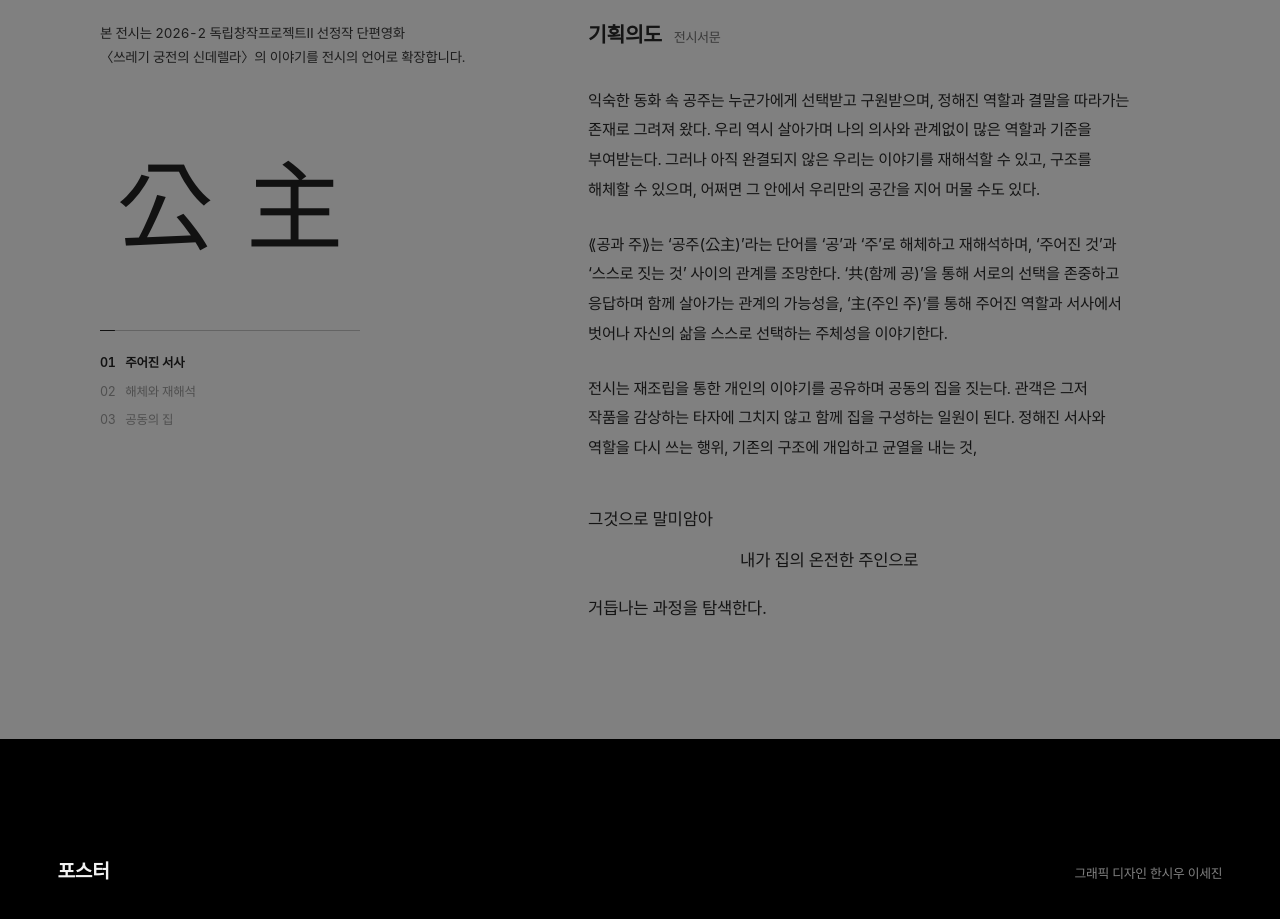
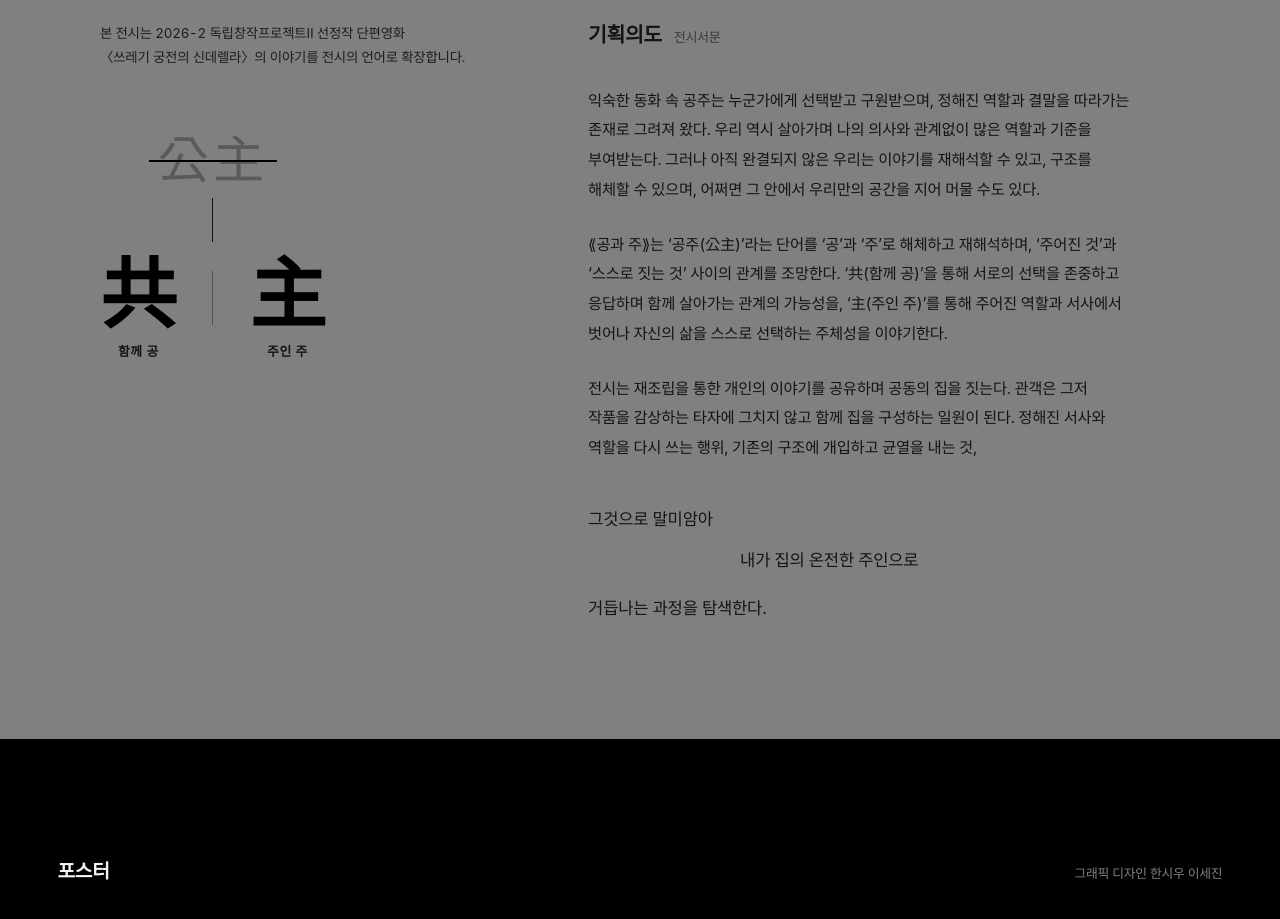
Before and after one commit to thisnicework/ownhomeown, a React (Vite) app: page / in a window 1280 px wide. Shown: the part 900-1819 px from the top of the page. Built offline with nearby package versions, Linux system fonts and the light colour scheme; a web font is replaced by a local one.

Commit message:
Simplify preface deconstruction into crisp 公主 -> 共 | 主 sequence

```diff
--- a/src/App.css
+++ b/src/App.css
@@ -656,106 +656,131 @@
   padding-top: 0.3rem;
 }
 
-/* Scroll-Driven Deconstruction Typographic Stage (公主 → 共 · 主) */
-.pdf-deconstruct-stage {
-  display: flex;
-  flex-direction: column;
-  gap: 1.35rem;
-}
-
-.pdf-deconstruct-glyphs {
-  display: flex;
+/* Clear, Simple Typographic Deconstruction: 公主 (strike) ↓ 共 | 主 */
+.pdf-decon {
+  display: flex;
+  flex-direction: column;
+  align-items: flex-start;
+  width: fit-content;
+}
+
+.pdf-decon__before {
+  position: relative;
+  display: inline-flex;
   align-items: center;
-  justify-content: flex-start;
-  padding-left: 1rem;
-  gap: 0.45rem;
-  min-height: clamp(120px, 14vw, 175px);
-}
-
-.pdf-deconstruct-char {
-  position: relative;
-  display: flex;
-  flex-direction: column;
+  align-self: center;
+}
+
+.pdf-decon__old-word {
+  font-family: var(--font-serif);
+  font-size: clamp(2.4rem, 4vw, 3.2rem);
+  font-weight: 500;
+  letter-spacing: 0.08em;
+  line-height: 1;
+  color: #141414;
+  transition: opacity 0.6s var(--ease-expo) 0.45s;
+}
+
+.pdf-decon.is-active .pdf-decon__old-word {
+  opacity: 0.34;
+}
+
+.pdf-decon__strike {
+  position: absolute;
+  left: -8%;
+  right: -8%;
+  top: 52%;
+  height: 2px;
+  background: #000000;
+  transform: scaleX(0);
+  transform-origin: left;
+  transition: transform 0.55s var(--ease-expo) 0.35s;
+}
+
+.pdf-decon.is-active .pdf-decon__strike {
+  transform: scaleX(1);
+}
+
+.pdf-decon__connector {
+  align-self: center;
+  height: 44px;
+  display: flex;
   align-items: center;
-  min-width: 1em;
-  font-size: clamp(4.2rem, 7.6vw, 6.4rem);
-  will-change: transform;
-}
-
-.pdf-deconstruct-hanja {
+  justify-content: center;
+  margin-block: 0.85rem;
+}
+
+.pdf-decon__stem {
+  display: block;
+  width: 1px;
+  height: 100%;
+  background: #141414;
+  transform: scaleY(0);
+  transform-origin: top;
+  transition: transform 0.5s var(--ease-expo) 0.65s;
+}
+
+.pdf-decon.is-active .pdf-decon__stem {
+  transform: scaleY(1);
+}
+
+.pdf-decon__after {
+  display: flex;
+  align-items: center;
+  gap: clamp(1.4rem, 2.8vw, 2.25rem);
+}
+
+.pdf-decon__part {
+  display: flex;
+  flex-direction: column;
+  align-items: center;
+  gap: 0.55rem;
+  opacity: 0;
+  transition: opacity 0.7s var(--ease-expo) 0.85s,
+    transform 0.75s var(--ease-expo) 0.85s;
+}
+
+.pdf-decon__part--left {
+  transform: translateX(18px);
+}
+
+.pdf-decon__part--right {
+  transform: translateX(-18px);
+}
+
+.pdf-decon.is-active .pdf-decon__part {
+  opacity: 1;
+  transform: translateX(0);
+}
+
+.pdf-decon__hanja {
   font-family: var(--font-serif);
-  font-weight: 500;
+  font-size: clamp(3.6rem, 6vw, 5.2rem);
+  font-weight: 600;
   line-height: 1;
-  color: #111111;
+  color: #000000;
   user-select: none;
-  will-change: transform, opacity;
-}
-
-.pdf-deconstruct-hanja--old {
-  position: absolute;
-  top: 0;
-  left: 0;
-  right: 0;
-  text-align: center;
-}
-
-.pdf-deconstruct-sub {
-  margin-top: 0.65rem;
-  font-size: 0.76rem;
-  font-weight: 500;
+}
+
+.pdf-decon__label {
+  font-size: 0.8rem;
+  font-weight: 600;
   letter-spacing: 0.04em;
-  color: #1a1a1a;
-  white-space: nowrap;
-}
-
-.pdf-deconstruct-crack {
+  color: #141414;
+}
+
+.pdf-decon__divider {
   width: 1px;
-  height: clamp(68px, 8vw, 96px);
-  background: #141414;
+  height: 54px;
+  margin-bottom: 1.4rem;
+  background: rgba(0, 0, 0, 0.35);
+  transform: scaleY(0);
   transform-origin: center;
-  margin-inline: 0.55rem;
-  margin-bottom: 1.5rem;
-  will-change: transform, opacity;
-}
-
-.pdf-deconstruct-track {
-  width: 100%;
-  max-width: 260px;
-  height: 1px;
-  background: rgba(0, 0, 0, 0.22);
-  overflow: hidden;
-}
-
-.pdf-deconstruct-track__fill {
-  display: block;
-  width: 100%;
-  height: 100%;
-  background: #111111;
-  transform-origin: left;
-  will-change: transform;
-}
-
-.pdf-deconstruct-steps {
-  list-style: none;
-  margin: 0;
-  padding: 0;
-  display: flex;
-  flex-direction: column;
-  gap: 0.4rem;
-}
-
-.pdf-deconstruct-steps li {
-  display: flex;
-  align-items: baseline;
-  gap: 0.6rem;
-  font-size: 0.78rem;
-  color: rgba(20, 20, 20, 0.45);
-  transition: color 0.25s ease;
-}
-
-.pdf-deconstruct-steps li.is-active {
-  color: #111111;
-  font-weight: 600;
+  transition: transform 0.55s var(--ease-expo) 1s;
+}
+
+.pdf-decon.is-active .pdf-decon__divider {
+  transform: scaleY(1);
 }
 
 .pdf-preface-band__heading {
@@ -1666,12 +1691,7 @@
 
   .pdf-preface-aside {
     position: static;
-    gap: 2rem;
-  }
-
-  .pdf-deconstruct-glyphs {
-    padding-left: 0;
-    justify-content: flex-start;
+    gap: 2.25rem;
   }
 
   .pdf-stagger-2 {
--- a/src/components/OverviewAndPreface.tsx
+++ b/src/components/OverviewAndPreface.tsx
@@ -5,76 +5,43 @@ import { HeroMotionForms } from './HeroMotionForms';
 
 type ActiveGlyph = 'gong' | 'ju' | null;
 
-const PREFACE_STAGES = [
-  { num: '01', label: '주어진 서사' },
-  { num: '02', label: '해체와 재해석' },
-  { num: '03', label: '공동의 집' },
-];
-
 function clamp01(v: number): number {
   return v < 0 ? 0 : v > 1 ? 1 : v;
 }
 
 /**
  * Main Hero (#overview) + Exhibition Preface (#preface) with
- * scroll-driven typographic deconstruction (公主 → 共 · 主) in the left sticky column.
+ * a crisp, immediately legible typographic deconstruction (公主 ──→ 共 · 主).
  */
 export const OverviewAndPreface: React.FC = () => {
   const [activeGlyph, setActiveGlyph] = useState<ActiveGlyph>(null);
   const [scrollRatio, setScrollRatio] = useState(0);
-  const [prefaceProgress, setPrefaceProgress] = useState(0);
 
   const heroRef = useRef<HTMLElement | null>(null);
-  const prefaceSectionRef = useRef<HTMLElement | null>(null);
-
-  const [prefaceRef, prefaceVisible] = useReveal<HTMLDivElement>(0.12);
+  const [prefaceRef, prefaceVisible] = useReveal<HTMLDivElement>(0.22);
   const [staggerRef, staggerVisible] = useReveal<HTMLDivElement>(0.25);
 
   useEffect(() => {
     const prefersReduced = window.matchMedia(
       '(prefers-reduced-motion: reduce)'
     ).matches;
+    if (prefersReduced) return;
 
     const onScroll = () => {
       const heroEl = heroRef.current;
-      if (heroEl && !prefersReduced) {
-        const h = heroEl.offsetHeight || 1;
-        setScrollRatio(clamp01(window.scrollY / h));
-      }
-
-      const prefEl = prefaceSectionRef.current;
-      if (prefEl) {
-        if (prefersReduced) {
-          setPrefaceProgress(1);
-          return;
-        }
-        const rect = prefEl.getBoundingClientRect();
-        const vh = window.innerHeight || 1;
-        // Hold intact 公主 until #preface reaches the upper reading zone, then deconstruct as user reads down
-        const start = vh * 0.16;
-        const end = -Math.max(rect.height - vh * 0.58, vh * 0.42);
-        const raw = (start - rect.top) / (start - end);
-        setPrefaceProgress(clamp01(raw));
-      }
+      if (!heroEl) return;
+      const h = heroEl.offsetHeight || 1;
+      setScrollRatio(clamp01(window.scrollY / h));
     };
 
     window.addEventListener('scroll', onScroll, { passive: true });
-    window.addEventListener('resize', onScroll, { passive: true });
     onScroll();
-    return () => {
-      window.removeEventListener('scroll', onScroll);
-      window.removeEventListener('resize', onScroll);
-    };
+    return () => window.removeEventListener('scroll', onScroll);
   }, []);
 
   const toggleGlyph = (glyph: 'gong' | 'ju') => {
     setActiveGlyph((prev) => (prev === glyph ? null : glyph));
   };
-
-  // Deconstruction kinematics: keep 公主 intact on entry, then swap & split smoothly mid-read
-  const swapT = clamp01((prefaceProgress - 0.26) / 0.38); // 公 -> 共 swap
-  const splitT = clamp01((prefaceProgress - 0.32) / 0.44); // 公主 -> 共   主 separation
-  const activeStage = prefaceProgress < 0.32 ? 0 : prefaceProgress < 0.72 ? 1 : 2;
 
   return (
     <>
@@ -168,13 +135,8 @@ export const OverviewAndPreface: React.FC = () => {
         </a>
       </section>
 
-      {/* 02. 전시서문 (기획의도) — Left Sticky Scroll-Driven Deconstruction Typo (公主 → 共 · 主) */}
-      <section
-        id="preface"
-        ref={prefaceSectionRef}
-        className="pdf-preface-band"
-        aria-label="전시서문"
-      >
+      {/* 02. 전시서문 (기획의도) — Clear, Simple Typographic Deconstruction (公主 → 共 · 主) */}
+      <section id="preface" className="pdf-preface-band" aria-label="전시서문">
         <div
           ref={prefaceRef}
           className={`pdf-preface-band__inner reveal-block ${
@@ -188,91 +150,31 @@ export const OverviewAndPreface: React.FC = () => {
               〈쓰레기 궁전의 신데렐라〉의 이야기를 전시의 언어로 확장합니다.
             </p>
 
-            {/* Scroll-Driven Typographic Deconstruction Stage: 公主 → 共 · 主 */}
+            {/* Simple, razor-clear typographic deconstruction: 公主 (strike) ↓ 共 | 主 */}
             <div
-              className="pdf-deconstruct-stage"
-              aria-label="공주에서 공과 주로의 스크롤 해체 타이포그래피"
+              className={`pdf-decon ${prefaceVisible ? 'is-active' : ''}`}
+              aria-label="공주(公主)를 공(共)과 주(主)로 해체"
             >
-              <div className="pdf-deconstruct-glyphs">
-                {/* Left Character: 公 morphing into 共 */}
-                <div
-                  className="pdf-deconstruct-char pdf-deconstruct-char--left"
-                  style={{
-                    transform: `translate3d(${-splitT * 18}px, 0, 0)`,
-                  }}
-                >
-                  <span
-                    className="pdf-deconstruct-hanja pdf-deconstruct-hanja--old"
-                    style={{
-                      opacity: Math.max(0, 1 - swapT * 1.35),
-                      transform: `translateY(${-swapT * 18}px)`,
-                    }}
-                    aria-hidden="true"
-                  >
-                    公
-                  </span>
-                  <span
-                    className="pdf-deconstruct-hanja pdf-deconstruct-hanja--new"
-                    style={{
-                      opacity: clamp01((swapT - 0.15) * 1.25),
-                      transform: `translateY(${(1 - swapT) * 18}px)`,
-                    }}
-                  >
-                    共
-                  </span>
-                  <span
-                    className="pdf-deconstruct-sub"
-                    style={{ opacity: clamp01((splitT - 0.15) * 1.4) }}
-                  >
-                    함께 공
-                  </span>
+              <div className="pdf-decon__before">
+                <span className="pdf-decon__old-word">公主</span>
+                <span className="pdf-decon__strike" aria-hidden="true" />
+              </div>
+
+              <div className="pdf-decon__connector" aria-hidden="true">
+                <span className="pdf-decon__stem" />
+              </div>
+
+              <div className="pdf-decon__after">
+                <div className="pdf-decon__part pdf-decon__part--left">
+                  <span className="pdf-decon__hanja">共</span>
+                  <span className="pdf-decon__label">함께 공</span>
                 </div>
-
-                {/* Vertical Fracture Hairline opening between 共 and 主 */}
-                <span
-                  className="pdf-deconstruct-crack"
-                  aria-hidden="true"
-                  style={{
-                    transform: `scaleY(${splitT})`,
-                    opacity: splitT * 0.55,
-                  }}
-                />
-
-                {/* Right Character: 主 */}
-                <div
-                  className="pdf-deconstruct-char pdf-deconstruct-char--right"
-                  style={{
-                    transform: `translate3d(${splitT * 18}px, 0, 0)`,
-                  }}
-                >
-                  <span className="pdf-deconstruct-hanja">主</span>
-                  <span
-                    className="pdf-deconstruct-sub"
-                    style={{ opacity: clamp01((splitT - 0.15) * 1.4) }}
-                  >
-                    주인 주
-                  </span>
+                <span className="pdf-decon__divider" aria-hidden="true" />
+                <div className="pdf-decon__part pdf-decon__part--right">
+                  <span className="pdf-decon__hanja">主</span>
+                  <span className="pdf-decon__label">주인 주</span>
                 </div>
               </div>
-
-              {/* Minimal Swiss-grid scroll progress index */}
-              <div className="pdf-deconstruct-track" aria-hidden="true">
-                <span
-                  className="pdf-deconstruct-track__fill"
-                  style={{ transform: `scaleX(${prefaceProgress})` }}
-                />
-              </div>
-              <ol className="pdf-deconstruct-steps">
-                {PREFACE_STAGES.map((stage, i) => (
-                  <li
-                    key={stage.num}
-                    className={activeStage === i ? 'is-active' : ''}
-                  >
-                    <span>{stage.num}</span>
-                    <span>{stage.label}</span>
-                  </li>
-                ))}
-              </ol>
             </div>
           </aside>
 
```
